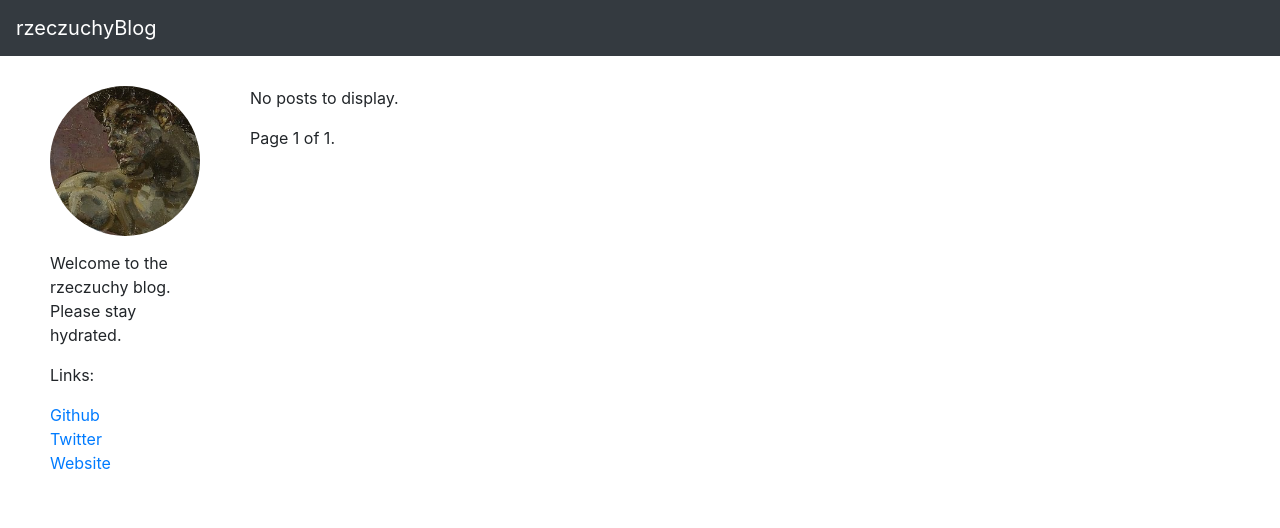
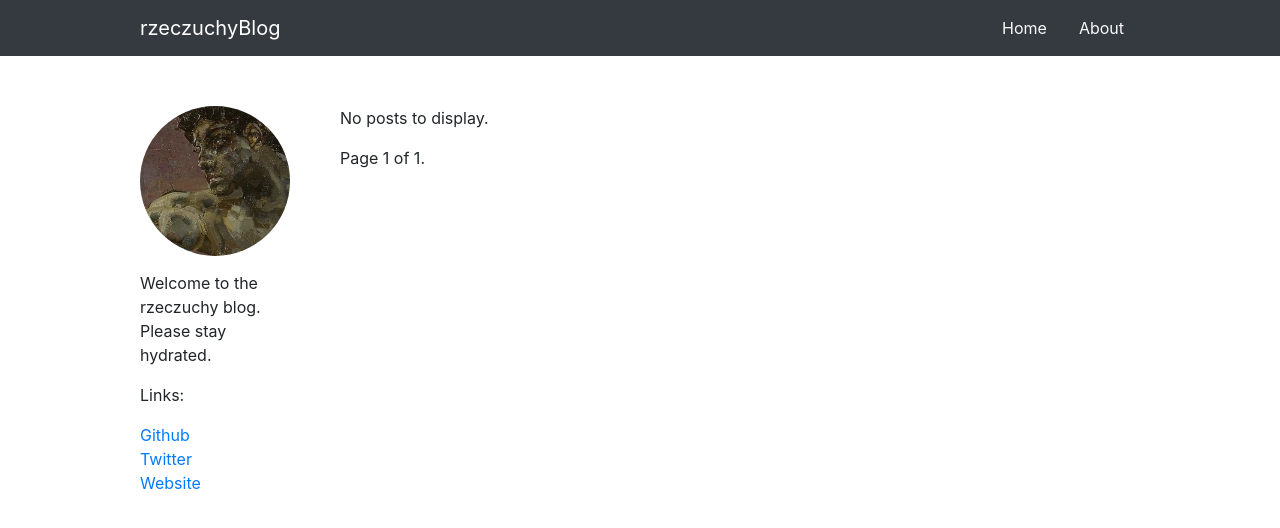
Before and after one commit to rzeczuchy/rzeczuchyBlog, a Django app: page / in a window 1280 px wide. Shown: the top 528 px of the page. Run offline with Django 3.2, Linux system fonts and the light colour scheme; data that the repository does not hold is empty; some libraries are stand-ins or nearby versions.

Commit message:
making the content narrower to increase readability

```diff
--- a/rzeczuchyBlog/static/blog/css/style.css
+++ b/rzeczuchyBlog/static/blog/css/style.css
@@ -7,8 +7,22 @@ body,
 html {
   min-height: 100%; }
 
+header .navbar {
+  padding: 0.5rem 0; }
+  header .navbar .nav-container {
+    margin: 0 50px;
+    width: 100%;
+    display: block; }
+    header .navbar .nav-container .nav-inner {
+      width: 100%;
+      max-width: 1000px;
+      margin: auto; }
+
+main {
+  margin: 50px; }
   main .custom-container {
-  margin: 30px 50px;
+    max-width: 1000px;
+    margin: auto;
     display: flex; }
     main .custom-container .sidebar {
       width: 150px;
--- a/rzeczuchyBlog/static/blog/scss/style.scss
+++ b/rzeczuchyBlog/static/blog/scss/style.scss
@@ -10,9 +10,30 @@ html {
   min-height: 100%;
 }
 
+header {
+  .navbar {
+    padding: 0.5rem 0;
+
+    .nav-container {
+      margin: 0 50px;
+      width: 100%;
+      display: block;
+
+      .nav-inner {
+        width: 100%;
+        max-width: 1000px;
+        margin: auto;
+      }
+    }
+  }
+}
+
 main {
+  margin: 50px;
+
   .custom-container {
-    margin: 30px 50px;
+    max-width: 1000px;
+    margin: auto;
     display: flex;
 
     .sidebar {
--- a/rzeczuchyBlog/templates/blog/shared.html
+++ b/rzeczuchyBlog/templates/blog/shared.html
@@ -20,7 +20,21 @@
   <body>
     <header>
       <nav class="navbar navbar-dark bg-dark">
-        <a href="{% url 'blog:index' %}" class="navbar-brand">rzeczuchyBlog</a>
+        <div class="nav-container">
+          <div class="nav-inner d-flex justify-content-between">
+            <a href="{% url 'blog:index' %}" class="navbar-brand">
+              rzeczuchyBlog
+            </a>
+            <ul class="nav">
+              <li class="nav-item">
+                <a class="nav-link text-light" href="{% url 'blog:index' %}">Home</a>
+              </li>
+              <li class="nav-item">
+                <a class="nav-link text-light" href="#">About</a>
+              </li>
+            </ul>
+          </div>
+        </div>
       </nav>
     </header>
     <main>
```
Also changed, not shown: rzeczuchyBlog/templates/blog/post_detail.html (indentation only), 1 other file. Lines whose indentation alone changed are shown as unchanged.
